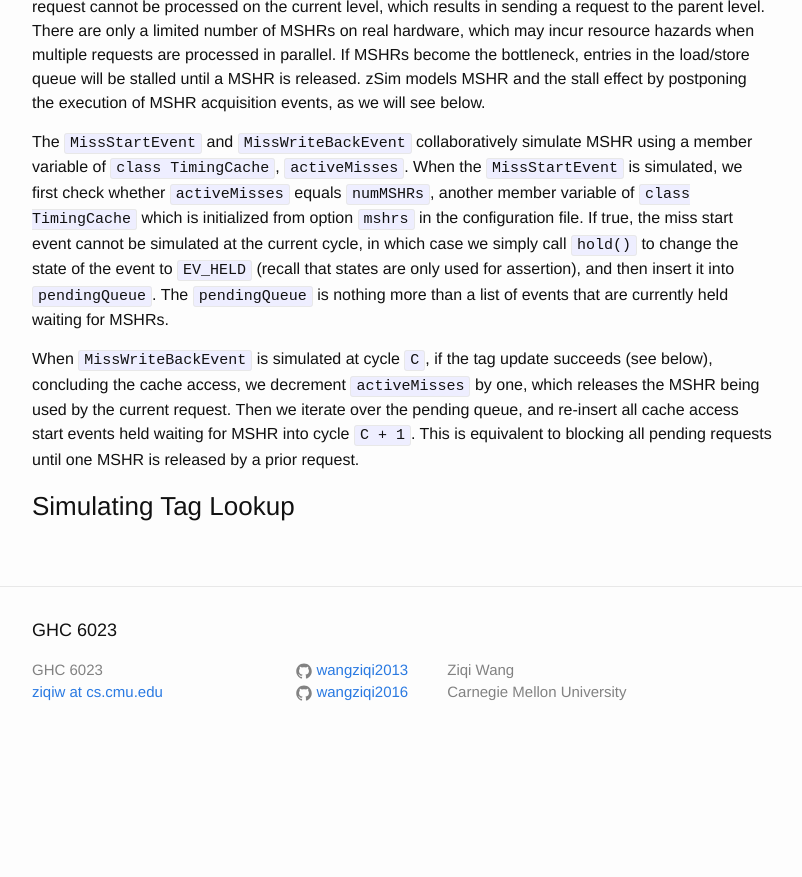
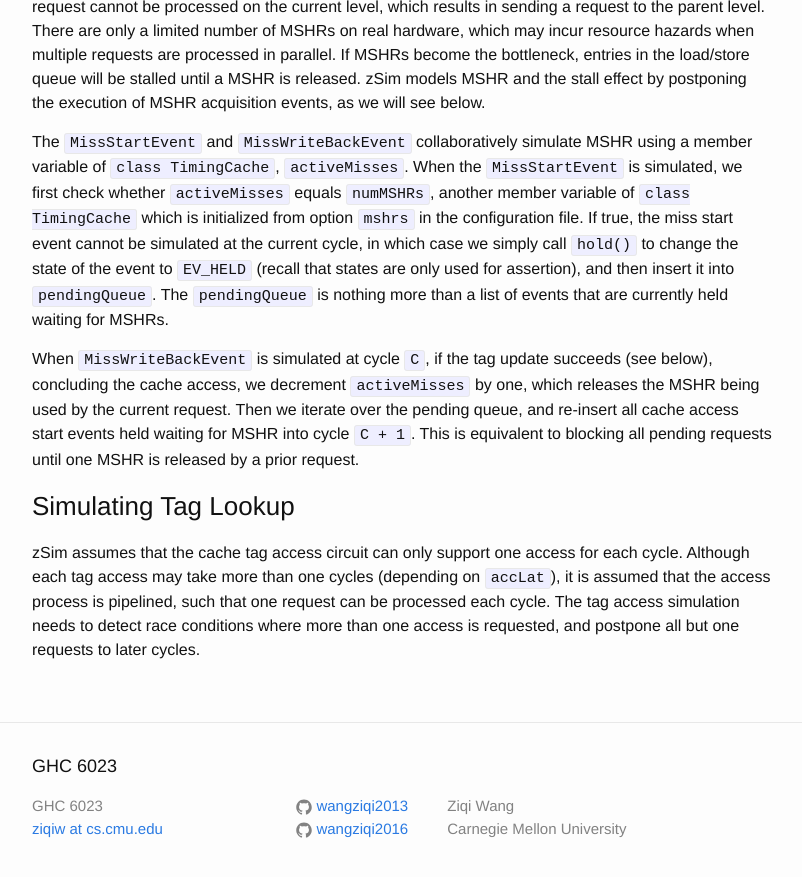
Before and after one commit to wangziqi2013/wangziqi2013.github.io, a Jekyll site: the page built from _posts/2019-01-22-understand-zsim-contention-sim.markdown, in a window 1280 px wide and 900 px high, scrolled down 12564 px. Shown: the top 877 px of the window, without its empty margins (238-1040 px from the left). Built offline with Jekyll 4.4.1, drawn with Linux system fonts in a browser that asks for light colours; before the commit the page ends 13328 px from its top, so only the background shows below that.

Commit message:
Adding tag sim

```diff
--- a/_posts/2019-01-22-understand-zsim-contention-sim.markdown
+++ b/_posts/2019-01-22-understand-zsim-contention-sim.markdown
@@ -470,3 +470,8 @@ the pending queue, and re-insert all cache access start events held waiting for
 equivalent to blocking all pending requests until one MSHR is released by a prior request.
 
 ### Simulating Tag Lookup
+
+zSim assumes that the cache tag access circuit can only support one access for each cycle. Although each tag access may
+take more than one cycles (depending on `accLat`), it is assumed that the access process is pipelined, such that one
+request can be processed each cycle. The tag access simulation needs to detect race conditions where more than one
+access is requested, and postpone all but one requests to later cycles.
```
